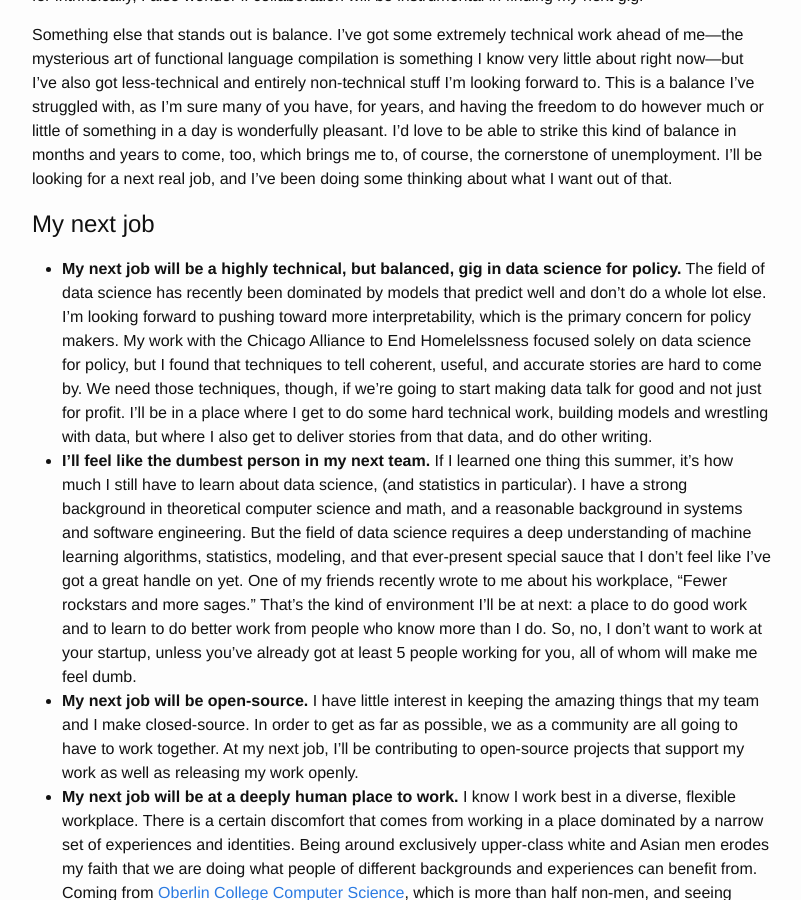
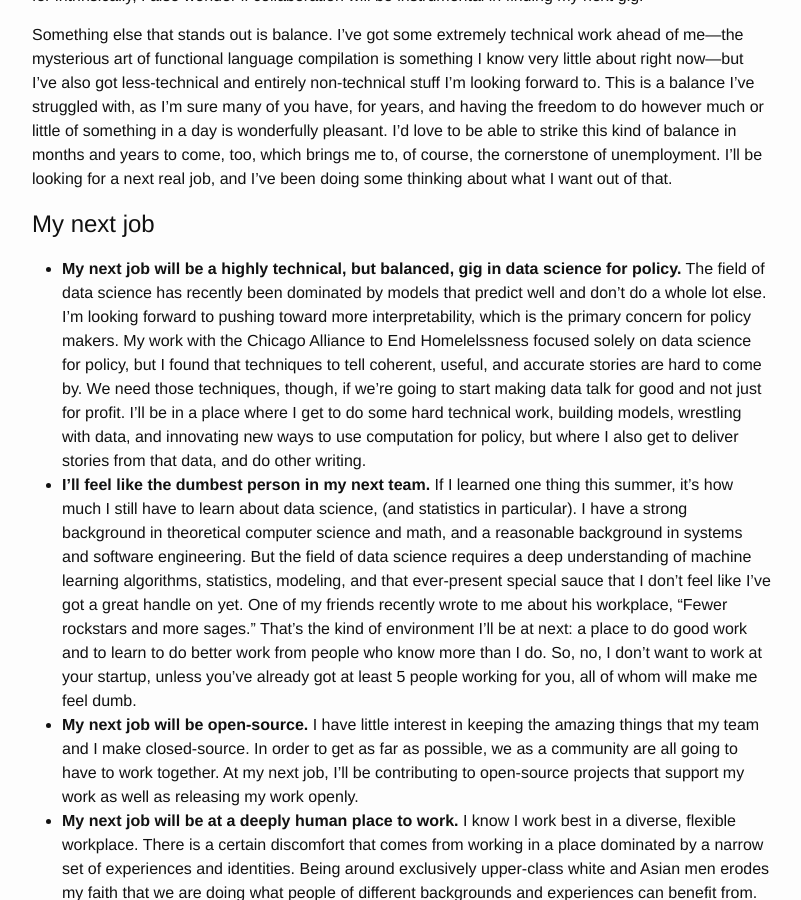
Before and after one commit to ihmccreery/ihmccreery.github.io, a Jekyll site: the page built from _posts/2014-09-05-on-funemployment-and-my-next-job.md, in a window 1280 px wide and 900 px high, scrolled down 1431 px. Shown: the whole window, without its empty margins (238-1039 px from the left). Built offline with Jekyll 4.4.1, drawn with Linux system fonts in a browser that asks for light colours.

Commit message:
2014-09-05-on-funemployment-and-my-next-job edits

```diff
--- a/_posts/2014-09-05-on-funemployment-and-my-next-job.md
+++ b/_posts/2014-09-05-on-funemployment-and-my-next-job.md
@@ -84,8 +84,9 @@ My next job
   toward more interpretability, which is the primary concern for policy makers.  My work with the Chicago Alliance to
   End Homelelssness focused solely on data science for policy, but I found that techniques to tell coherent, useful, and
   accurate stories are hard to come by.  We need those techniques, though, if we're going to start making data talk for
-  good and not just for profit.  I'll be in a place where I get to do some hard technical work, building models and
-  wrestling with data, but where I also get to deliver stories from that data, and do other writing.
+  good and not just for profit.  I'll be in a place where I get to do some hard technical work, building models,
+  wrestling with data, and innovating new ways to use computation for policy, but where I also get to deliver stories
+  from that data, and do other writing.
 - **I'll feel like the dumbest person in my next team.**  If I learned one thing this summer, it's how much I
   still have to learn about data science, (and statistics in particular).  I have a strong background in theoretical
   computer science and math, and a reasonable background in systems and software engineering.  But the field of data
```
